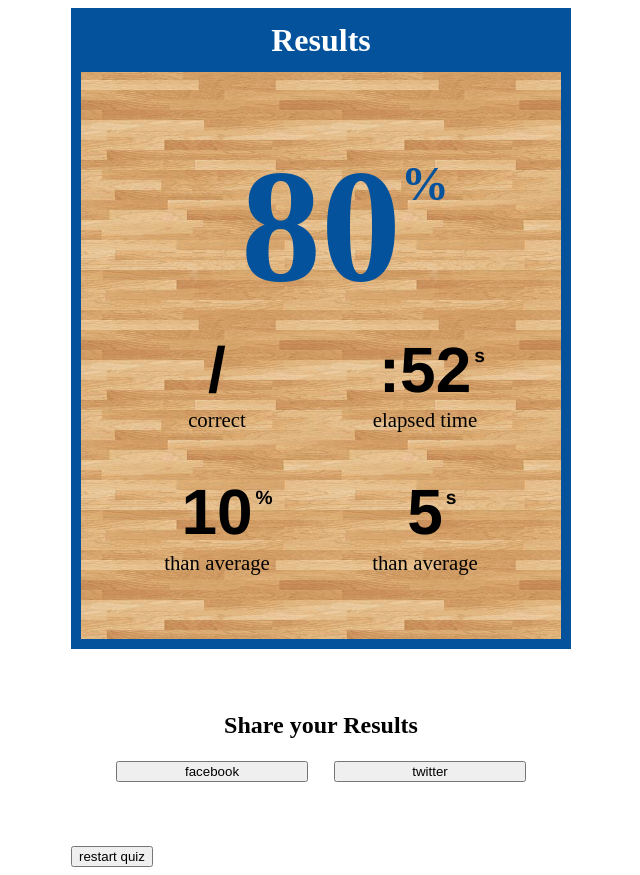
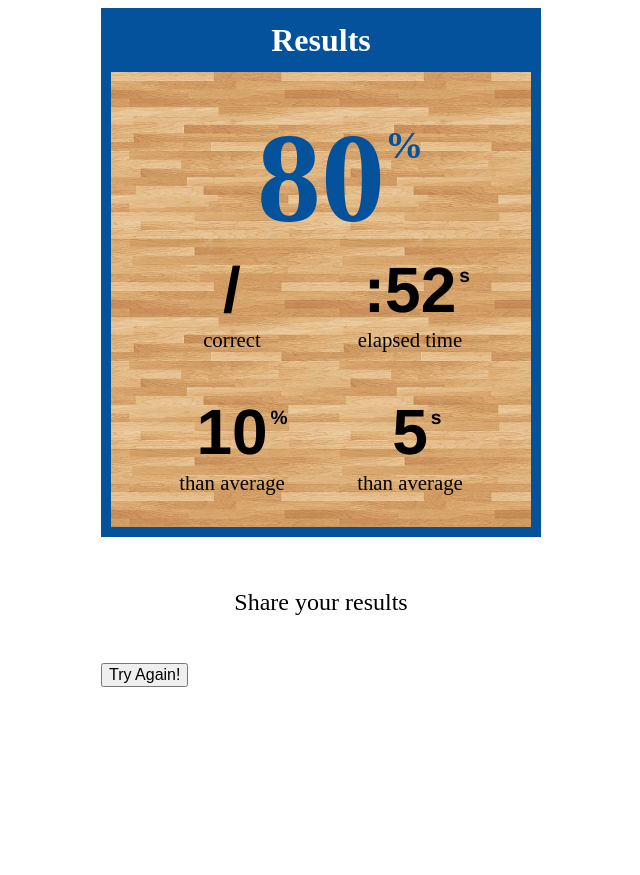
Before and after one commit to montagestudio/warriors, a PHP site: page /ui/results.reel/results.html in a window 1280 px wide. Shown: the whole page, without its empty margins (319-959 px from the left). After the commit the page ends 687 px from the top, so only its background shows below. Run offline with PHP 8.4, Linux system fonts and the light colour scheme.

Commit message:
making small responsive tweaks, adding share button scratch styles, minor edits

```diff
--- a/core/configuration.js
+++ b/core/configuration.js
@@ -1,5 +1,5 @@
 exports.configuration = {
     backendUrl: 'http://warriors.mybluemix.net',
     quizId: 'fe501bbd-8fe4-4a68-ac1e-01f0689ebcf6',
-    quizTime: '15'
+    quizTime: '60'
 };
--- a/ui/intro.reel/intro.css
+++ b/ui/intro.reel/intro.css
@@ -19,7 +19,8 @@
 .intro div {
     font-size: 3em;
     line-height: 1.4;
-    margin-bottom: 2em;
+    margin-bottom: 1.25em;
+    text-shadow: -1px 2px 1px black;
 }
 
 .intro button {
@@ -29,7 +30,7 @@
 
 .intro .logo {
     width: 500px;
-    height: 300px;
+    height: 225px;
     display: inline-block;
     background-position: center;
     background-size: contain;
--- a/ui/intro.reel/intro.html
+++ b/ui/intro.reel/intro.html
@@ -30,7 +30,7 @@
 <body>
     <div data-montage-id="owner" class="Intro intro">
         <div class="logo"></div>
-        <div>How well do you know the 2015 NBA Champions?</div>
+        <div>How well do you know the 2015&nbsp;NBA&nbsp;Champions?</div>
         <div>You have 1 minute to find out!</div>
         <button data-montage-id="startQuiz" class="btn">start quiz</button>
     </div>
--- a/ui/main.reel/main.html
+++ b/ui/main.reel/main.html
@@ -107,7 +107,7 @@
         </div>
         <div data-montage-id="menu"></div>
 
-        <svg viewBox="0 0 100 60" xmlns="http://www.w3.org/2000/svg" preserveAspectRatio="xMinYMin meet">
+        <svg viewBox="0 0 100 60" xmlns="http://www.w3.org/2000/svg" preserveAspectRatio="xMinYMin meet" class="flashes">
             <g>
                 <path class="flash1" d="M2.348 2.614c.25.834 1.025 1.44 1.94 1.44s1.69-.606 1.94-1.44l2.335-.584-2.335-.584C5.978.613 5.203.006 4.288.006s-1.69.607-1.94 1.44L.013 2.03l2.335.584z" fill="currentColor"/>
                 <path class="flash2" d="M2.348 2.614c.25.834 1.025 1.44 1.94 1.44s1.69-.606 1.94-1.44l2.335-.584-2.335-.584C5.978.613 5.203.006 4.288.006s-1.69.607-1.94 1.44L.013 2.03l2.335.584z" fill="currentColor"/>
--- a/ui/question.reel/question-option.reel/question-option.css
+++ b/ui/question.reel/question-option.reel/question-option.css
@@ -264,7 +264,6 @@
     left: 0;
     width: 100%;
     top: -27px;
-    /*bottom:   -40px;*/
     height: 450px;
     background: rgba(4,82,156,.75);
     -webkit-transform: skew(-10deg) rotate(-10deg);
--- a/ui/results.reel/results.css
+++ b/ui/results.reel/results.css
@@ -20,24 +20,22 @@
 
 .Results {
     margin: 0 auto;
-    width: 500px;
+    width: 440px;
     -webkit-animation: results-in .5s cubic-bezier(.44,1.14,.77,1.16) forwards;
             animation: results-in .5s cubic-bezier(.44,1.14,.77,1.16) forwards;
 }
 
 .transition-results-out.Results {
-    margin: 0 auto;
-    width: 500px;
     -webkit-animation: results-out .5s cubic-bezier(.44,1.14,.77,1.16) forwards;
             animation: results-out .5s cubic-bezier(.44,1.14,.77,1.16) forwards;
 }
 
 .results h1 {
-    font-size: 3em;
+    font-size: 2.5em;
 }
 
 .results h2 {
-    font-size: 2em;
+    font-size: 1.5em;
 }
 
 .results-header {
@@ -45,11 +43,11 @@
     top:   -10px;
     left:  -10px;
     right: -10px;
-    padding: .5em;
+    padding: .25em;
     background: rgb(4,82,156);
     color: #FFF;
     text-align: center;
-    line-height: 1;
+    line-height: 1.5;
     margin: 0;
     z-index: 1
 }
@@ -58,8 +56,10 @@
     text-align: center;
     line-height: 1;
     margin: 0;
-    margin-bottom: 1em;
+    margin-bottom: .5em;
 }
+
+/* flag for higher lower colors */
 
 /*.higher {
     color: #00D300;
@@ -67,14 +67,14 @@
 }*/
 
 .results-container {
-    margin-bottom: 2em;
-    padding: 8em 2em 4em;
+    margin-bottom: 1em;
+    padding: 6em 2em 2em;
 }
 
 .result-details {
     position: relative;
-    /*border: 10px solid rgb(255,204,51);*/
     border: 10px solid rgb(4,82,156);
+    background: #FFF;
     background-image: url('../../assets/image/floor-texture.jpg');
     background-size: 50%;
 }
@@ -86,7 +86,6 @@
     bottom: 0;
     left:   0;
     right:  0;
-
     z-index: -1;
 }
 
@@ -99,8 +98,6 @@
 .result-data .data-title {
     font-size: 1.3em;
 }
-
-.result-data-container {}
 
 .result-data-container + .result-data-container {
     margin-top: 3em;
@@ -133,9 +130,9 @@
     position: relative;
     text-align: center;
     font-weight: 700;
-    font-size: 10em;
+    font-size: 8em;
     line-height: 1;
-    margin-bottom: 32px;
+    margin-bottom: 16px;
     color: rgb(4,82,156);
 }
 
@@ -168,19 +165,18 @@
 /* sharing */
 
 .share {
-    background: #FFF;
-    padding: 2em;
+    background: rgba(255,255,255,.9);
+    padding: 1em;
 }
 
-.share-buttons {
-    display: -webkit-flex;
-    display: -ms-flexbox;
-    display: flex;
+.share-title {
+    text-align: center;
+    margin-bottom: 15px;
+    font-weight: 300;
 }
 
-.share-buttons button {
-    -webkit-flex: 1;
-        -ms-flex: 1;
-            flex: 1;
-    margin: 0 1em;
+/* restart */
+
+.restartButton.btn {
+    font-size: 16px;
 }
--- a/ui/results.reel/results.html
+++ b/ui/results.reel/results.html
@@ -105,8 +105,14 @@
             "properties": {
                 "element": { "#": "restartQuiz" }
             }
+        },
+
+        "sharing": {
+            "prototype": "ui/sharing.reel",
+            "properties": {
+                "element": { "#": "sharing" }
+            }
         }
-
 
     }
     </script>
@@ -146,13 +152,10 @@
             </div>
         </div>
         <div class="results-container share">
-            <h2 class="results-title">Share your Results</h2>
-            <div class="share-buttons">
-                <button>facebook</button>
-                <button>twitter</button>
-            </div>
+            <h2 class="share-title">Share your results</h2>
+            <div data-montage-id="sharing"></div>
         </div>
-        <button data-montage-id="restartQuiz"  class="btn">restart quiz</button>
+        <button data-montage-id="restartQuiz"  class="btn restartButton">Try Again!</button>
     </div>
 </body>
 </html>
```
Also changed, not shown: ui/main.reel/main.css (+4 -4 lines), ui/sharing.reel/sharing.css (added, +42 -0 lines), ui/sharing.reel/sharing.html (added, +42 -0 lines), ui/sharing.reel/sharing.js (added, +16 -0 lines).
